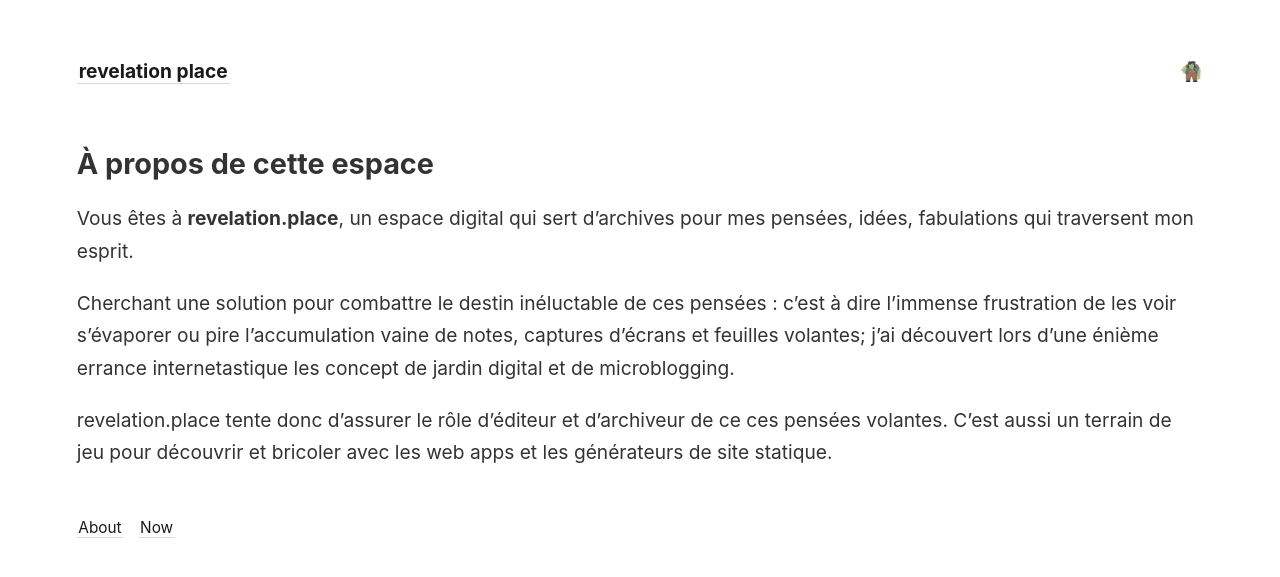
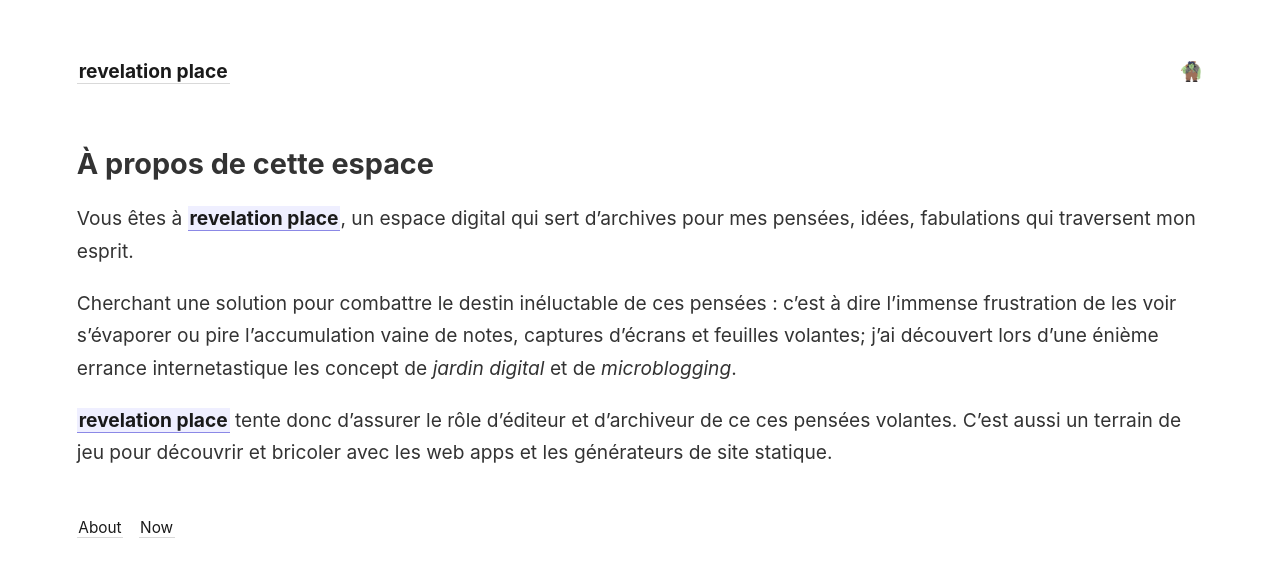
Before and after one commit to charlesduminil/charlesduminil.github.io, a Jekyll site: the page built from _pages/about.md, in a window 1280 px wide. Shown: the top 577 px of the page. Built offline with Jekyll 4.4.1, drawn with Linux system fonts in a browser that asks for light colours; some of the changed lines change nothing that is shown.

Commit message:
Update about.md

```diff
--- a/_pages/about.md
+++ b/_pages/about.md
@@ -6,8 +6,8 @@
 
 ## À propos de cette espace
 
-Vous êtes à <strong>revelation.place</strong>, un espace digital qui sert d'archives pour mes pensées, idées, fabulations qui traversent mon esprit.
+Vous êtes à <a class="internal-link" href="{{ site.baseurl }}/"><b>{{ site.title }}</b></a>, un espace digital qui sert d'archives pour mes pensées, idées, fabulations qui traversent mon esprit.
 
-Cherchant une solution pour combattre le destin inéluctable de ces pensées : c'est à dire l'immense frustration de les voir s'évaporer ou pire l'accumulation vaine de notes, captures d'écrans et feuilles volantes; j'ai découvert lors d'une énième errance internetastique les concept de jardin digital et de microblogging.
+Cherchant une solution pour combattre le destin inéluctable de ces pensées : c'est à dire l'immense frustration de les voir s'évaporer ou pire l'accumulation vaine de notes, captures d'écrans et feuilles volantes; j'ai découvert lors d'une énième errance internetastique les concept de *jardin digital* et de *microblogging*.
 
-revelation.place tente donc d'assurer le rôle d'éditeur et d'archiveur de ce ces pensées volantes. C'est aussi un terrain de jeu pour découvrir et bricoler avec les web apps et les générateurs de site statique.
+<a class="internal-link" href="{{ site.baseurl }}/"><b>{{ site.title }}</b></a> tente donc d'assurer le rôle d'éditeur et d'archiveur de ce ces pensées volantes. C'est aussi un terrain de jeu pour découvrir et bricoler avec les web apps et les générateurs de site statique.
```
